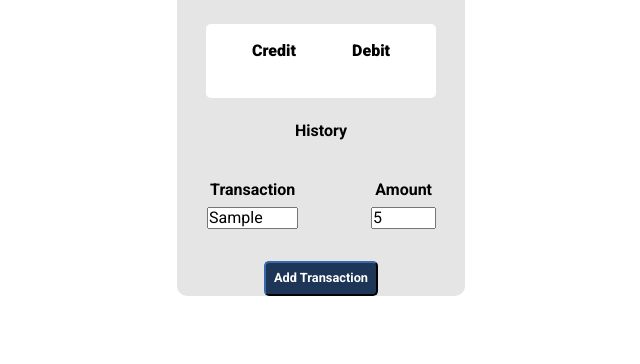
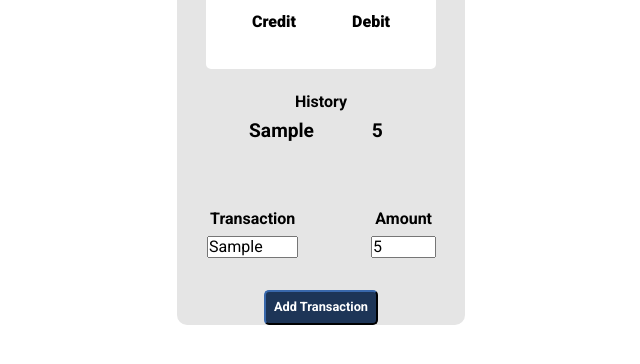
Before and after one commit to vishnuvish-star/Account-Statement, a plain HTML site: page index.html in a window 1280 px wide. Both pictures are taken after typing "Sample", "5" into the empty fields and a click on the button "Add Transaction". Shown: the part 294-658 px from the top of the page, without its empty margins (319-959 px from the left). Drawn offline with Linux system fonts and the light colour scheme.

Commit message:
Create branching

```diff
--- a/index.html
+++ b/index.html
@@ -20,10 +20,11 @@
       <small>0</small>
     </div>
     <div class="trans">
-      <p class="credit">Credit</p>
-      <p class="debit">Debit</p>
+      <p class="credit" id="credit">Credit
+      </p>
+      <p class="debit" id="debit">Debit</p>
     </div>
-    <div class="history">History</div>
+    <div class="history" id="history">History</div>
     <div class="new-transaction">
       <div class="transaction-card">
         <label for="" id="transaction-text" class="transaction-text">Transaction</label>
--- a/script/index.js
+++ b/script/index.js
@@ -1,5 +1,27 @@
 "use strict";
-const transactionBoxEl = document.getElementById("transaction-box");
+const inputBoxEl = document.getElementById("transaction-box");
 const amountEl = document.getElementById("transaction-amount-box");
 const buttonEl = document.getElementById("button");
-// console.log(transactionBoxEl, amountEl, buttonEl);
+let historyEl = document.getElementById("history");
+let creditEl = document.getElementById("aaa");
+let debitEl = document.getElementById("debit");
+// console.log(historyEl);
+
+// console.log(inputBoxEl, amountEl, buttonEl);
+// event
+buttonEl.addEventListener("click", () => {
+  const inputBoxValue = inputBoxEl.value;
+  const amountValue = amountEl.value;
+  // console.log(inputBoxValue, amountValue);
+  if (amountValue > 0) {
+    console.log((creditEl = `${amountValue}`));
+  } else {
+    console.log((debitEl = `${amountValue}`));
+  }
+  let newHistory = document.createElement("p");
+  newHistory.className = "history-list";
+  newHistory.innerHTML = `<small class="list">${inputBoxValue}</small>
+  <small class="list">${amountValue}</small>`;
+  historyEl.appendChild(newHistory);
+  // console.log(historyEl);
+});
--- a/styles/style.css
+++ b/styles/style.css
@@ -192,3 +192,13 @@ label {
   font-size: 0.8rem;
   cursor: pointer;
 }
+.history-list {
+  margin-left: 1.3rem;
+  font-size: 1.5rem;
+  font-weight: 700;
+  display: flex;
+  justify-content: space-around;
+  padding: 0.5rem;
+  /* background-color: red; */
+  width: 80%;
+}
```
